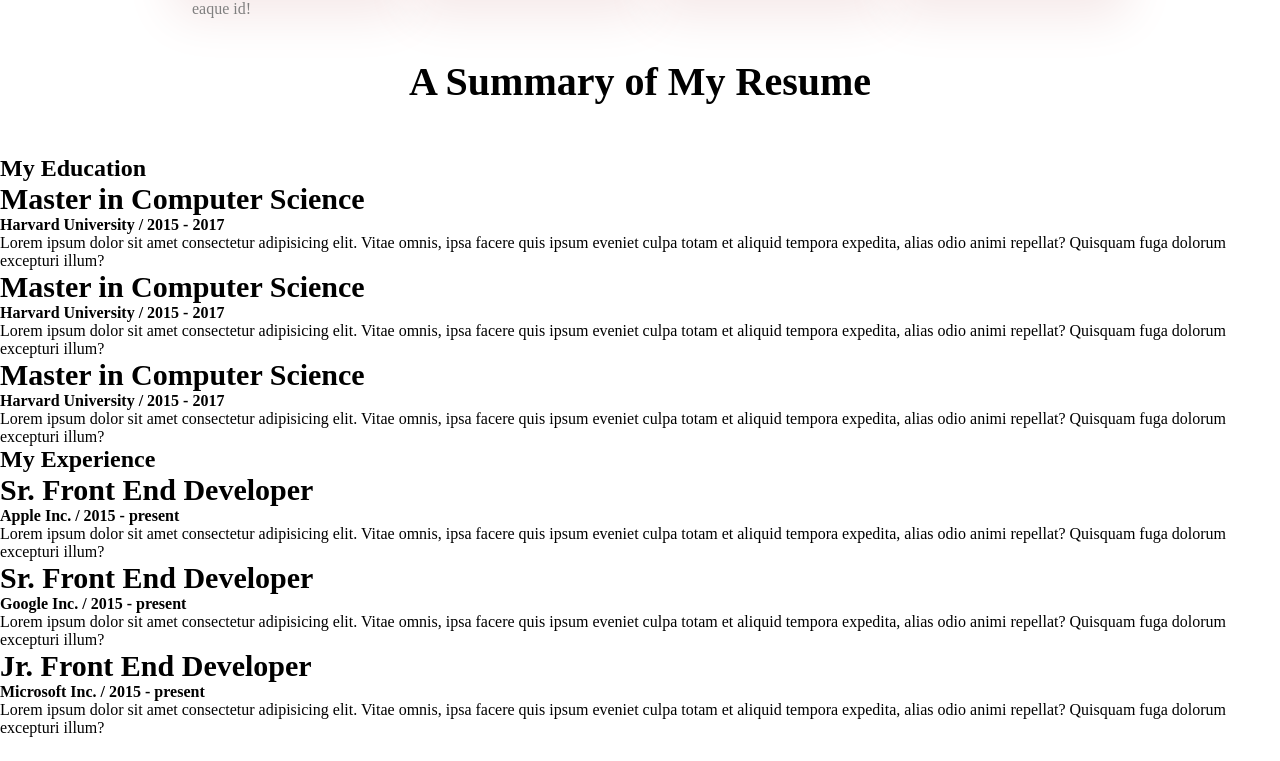
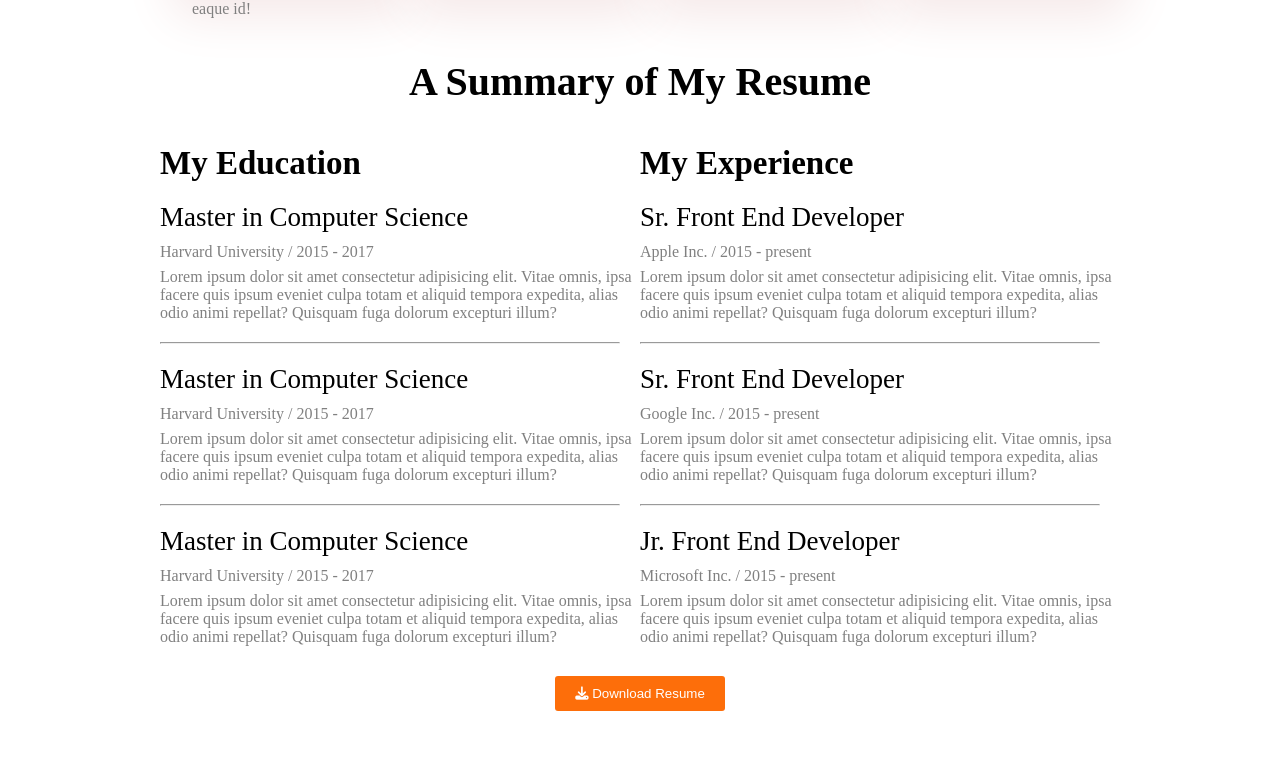
Before and after one commit to mdabarik/my-portfolio, a plain HTML site: page index.html in a window 1280 px wide. Shown: the part 1733-2494 px from the top of the page. Before the commit the page ends 2470 px from the top, so only its background shows below. Drawn offline with Linux system fonts and the light colour scheme.

Commit message:
resume section added

```diff
--- a/index.html
+++ b/index.html
@@ -102,11 +102,11 @@
         </section>
 
         <!--Resume-->
-        <section class="summary">
+        <section class="resume">
             <h1>A Summary of My Resume</h1>
             <div class="summary-container">
-                <h2 class="education-title">My Education</h2>
                 <div class="education">
+                    <h2>My Education</h2>
                     <div class="summary-info">
                         <h3>Master in Computer Science</h3>
                         <h4>Harvard University / 2015 - 2017</h4>
@@ -114,6 +114,7 @@
                             eveniet culpa totam et aliquid tempora expedita, alias odio animi repellat? Quisquam fuga
                             dolorum excepturi illum?</p>
                     </div>
+                    <hr>
                     <div class="summary-info">
                         <h3>Master in Computer Science</h3>
                         <h4>Harvard University / 2015 - 2017</h4>
@@ -121,6 +122,7 @@
                             eveniet culpa totam et aliquid tempora expedita, alias odio animi repellat? Quisquam fuga
                             dolorum excepturi illum?</p>
                     </div>
+                    <hr>
                     <div class="summary-info">
                         <h3>Master in Computer Science</h3>
                         <h4>Harvard University / 2015 - 2017</h4>
@@ -129,6 +131,7 @@
                             dolorum excepturi illum?</p>
                     </div>
                 </div>
+
                 <div class="experience">
                     <h2 class="experience-title">My Experience</h2>
                     <div class="summary-info">
@@ -138,6 +141,7 @@
                             eveniet culpa totam et aliquid tempora expedita, alias odio animi repellat? Quisquam fuga
                             dolorum excepturi illum?</p>
                     </div>
+                    <hr>
                     <div class="summary-info">
                         <h3>Sr. Front End Developer</h3>
                         <h4>Google Inc. / 2015 - present</h4>
@@ -145,6 +149,7 @@
                             eveniet culpa totam et aliquid tempora expedita, alias odio animi repellat? Quisquam fuga
                             dolorum excepturi illum?</p>
                     </div>
+                    <hr>
                     <div class="summary-info">
                         <h3>Jr. Front End Developer</h3>
                         <h4>Microsoft Inc. / 2015 - present</h4>
@@ -154,6 +159,7 @@
                     </div>
                 </div>
             </div>
+            <button class="btn-primary resume-btn"><i class="fa-solid fa-download"></i> Download Resume</button>
 
         </section>
 
--- a/styles/styles.css
+++ b/styles/styles.css
@@ -189,8 +189,52 @@ main {
     color: grey;
 }
 
-.summary > h1 {
+/* Resume Section */
+
+.resume {
+    max-width: 75%;
+    margin: 50px auto;
+}
+
+.resume h1 {
     text-align: center;
     font-size: 40px;
-    margin-bottom: 50px;
+    margin-bottom: 40px;
 }
+
+.summary-container {
+    display: flex;
+    justify-content: space-around;
+    align-items: center;
+}
+
+.education > h2, .experience > h2 {
+    font-weight: 600;
+    font-size: 33px;
+    margin-bottom: 20px;
+}
+
+.summary-info h3{
+    font-size: 27px;
+    font-weight: 500;
+    margin-bottom: 10px;
+}
+
+.summary-info p {
+    color: grey;
+}
+
+.summary-info h4 {
+    color: grey;
+    font-weight: 400;
+    margin-bottom: 7px;
+}
+
+hr {
+    margin: 20px 20px 20px 0;
+}
+
+.resume-btn {
+    display: block;
+    margin: 30px auto;
+}
```
